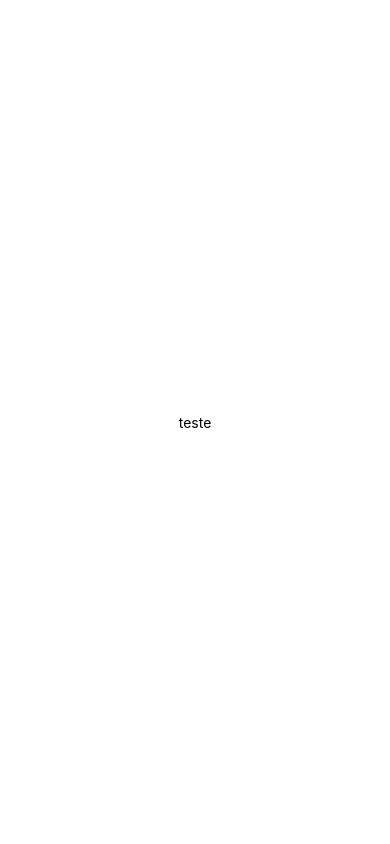
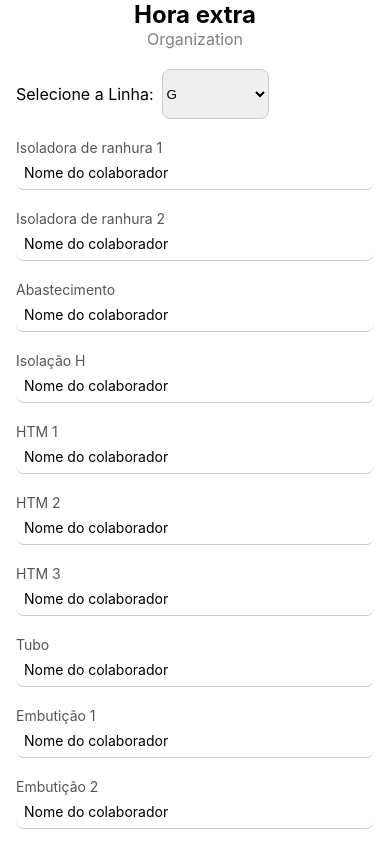
Before and after one commit to otreborBz/appHoraExtra, a React Native app: screen / in a window 390 px wide. Built offline with nearby package versions, Linux system fonts and the light colour scheme.

Commit message:
Create input e label

```diff
--- a/App.js
+++ b/App.js
@@ -1,12 +1,83 @@
-import { StatusBar } from 'expo-status-bar';
-import { StyleSheet, Text, View } from 'react-native';
+import React, { useState } from 'react';
+import {
+  StyleSheet,
+  Text,
+  TextInput,
+  TouchableOpacity,
+  View,
+  ScrollView,
+} from 'react-native';
+import { SafeAreaProvider, SafeAreaView } from 'react-native-safe-area-context';
+import { Picker } from '@react-native-picker/picker';
 
 export default function App() {
+  const [line, setLine] = useState();
+
   return (
-    <View style={styles.container}>
-      <Text>teste</Text>
-      <StatusBar style="auto" />
-    </View>
+    <SafeAreaProvider>
+      <SafeAreaView style={styles.container}>
+        <ScrollView contentContainerStyle={styles.scrollContent}>
+          <View style={styles.header}>
+            <Text style={styles.title}>Hora extra</Text>
+            <Text style={styles.subtitle}>Organization</Text>
+          </View>
+
+          <View style={styles.pickerRow}>
+            <Text style={styles.label}>Selecione a Linha:</Text>
+            <Picker
+              selectedValue={line}
+              onValueChange={(itemValue) => setLine(itemValue)}
+              style={styles.picker}
+            >
+              <Picker.Item label="G" value="G" />
+              <Picker.Item label="H" value="H" />
+              <Picker.Item label="J" value="J" />
+              <Picker.Item label="K" value="K" />
+              <Picker.Item label="N" value="N" />
+            </Picker>
+          </View>
+
+          <View style={styles.inputsContainer}>
+            {[
+              'Isoladora de ranhura 1',
+              'Isoladora de ranhura 2',
+              'Abastecimento',
+              'Isolação H',
+              'HTM 1',
+              'HTM 2',
+              'HTM 3',
+              'Tubo',
+              'Embutição 1',
+              'Embutição 2',
+              'Costura 1',
+              'Costura 2',
+              'Examinação',
+              'Teste final',
+              'Recuperação',
+              'Preparador',
+            ].map((label, index) => (
+              <View key={index} style={styles.inputGroup}>
+                <Text style={styles.inputLabel}>{label}</Text>
+                <TextInput
+                  placeholder="Nome do colaborador"
+                  style={styles.input}
+                />
+
+              </View>
+            ))}
+          </View>
+
+          <View style={styles.buttonsContainer}>
+            <TouchableOpacity style={styles.button}>
+              <Text style={styles.buttonText}>Limpar</Text>
+            </TouchableOpacity>
+            <TouchableOpacity style={styles.button}>
+              <Text style={styles.buttonText}>Exportar</Text>
+            </TouchableOpacity>
+          </View>
+        </ScrollView>
+      </SafeAreaView>
+    </SafeAreaProvider>
   );
 }
 
@@ -14,7 +85,72 @@ const styles = StyleSheet.create({
   container: {
     flex: 1,
     backgroundColor: '#fff',
+    paddingHorizontal: 16,
+  },
+  scrollContent: {
+    paddingBottom: 16,
+  },
+  header: {
     alignItems: 'center',
-    justifyContent: 'center',
+    marginBottom: 20,
+  },
+  title: {
+    fontSize: 24,
+    fontWeight: 'bold',
+  },
+  subtitle: {
+    fontSize: 16,
+    color: 'gray',
+  },
+  pickerRow: {
+    flexDirection: 'row',
+    alignItems: 'center',
+    marginBottom: 20,
+  },
+  label: {
+    fontSize: 16,
+    marginRight: 8,
+  },
+  picker: {
+    width: '30%',
+    height: 50,
+    borderWidth: 1,
+    borderColor: '#ccc',
+    borderRadius: 8,
+  },
+  inputsContainer: {
+    marginBottom: 20,
+  },
+  inputGroup: {
+    marginBottom: 16,
+  },
+  input: {
+    borderBottomWidth: 1,
+    borderColor: '#ccc',
+    borderRadius: 8,
+    padding: 8,
+    marginBottom: 4,
+  },
+  inputLabel: {
+    fontSize: 14,
+    color: '#555',
+  },
+  buttonsContainer: {
+    flexDirection: 'row',
+    justifyContent: 'space-between',
+    marginTop: 20,
+  },
+  button: {
+    flex: 1,
+    backgroundColor: '#007bff',
+    padding: 12,
+    marginHorizontal: 8,
+    borderRadius: 8,
+    alignItems: 'center',
+  },
+  buttonText: {
+    color: '#fff',
+    fontSize: 16,
+    fontWeight: 'bold',
   },
 });
--- a/app.json
+++ b/app.json
@@ -19,7 +19,8 @@
       "adaptiveIcon": {
         "foregroundImage": "./assets/adaptive-icon.png",
         "backgroundColor": "#ffffff"
-      }
+      },
+      "package": "com.otrebor.horaExtraorganization"
     },
     "web": {
       "favicon": "./assets/favicon.png"
```
Also changed, not shown: package.json (+5 -3 lines), 44 other files (tests, documents, lock files or other folders).
